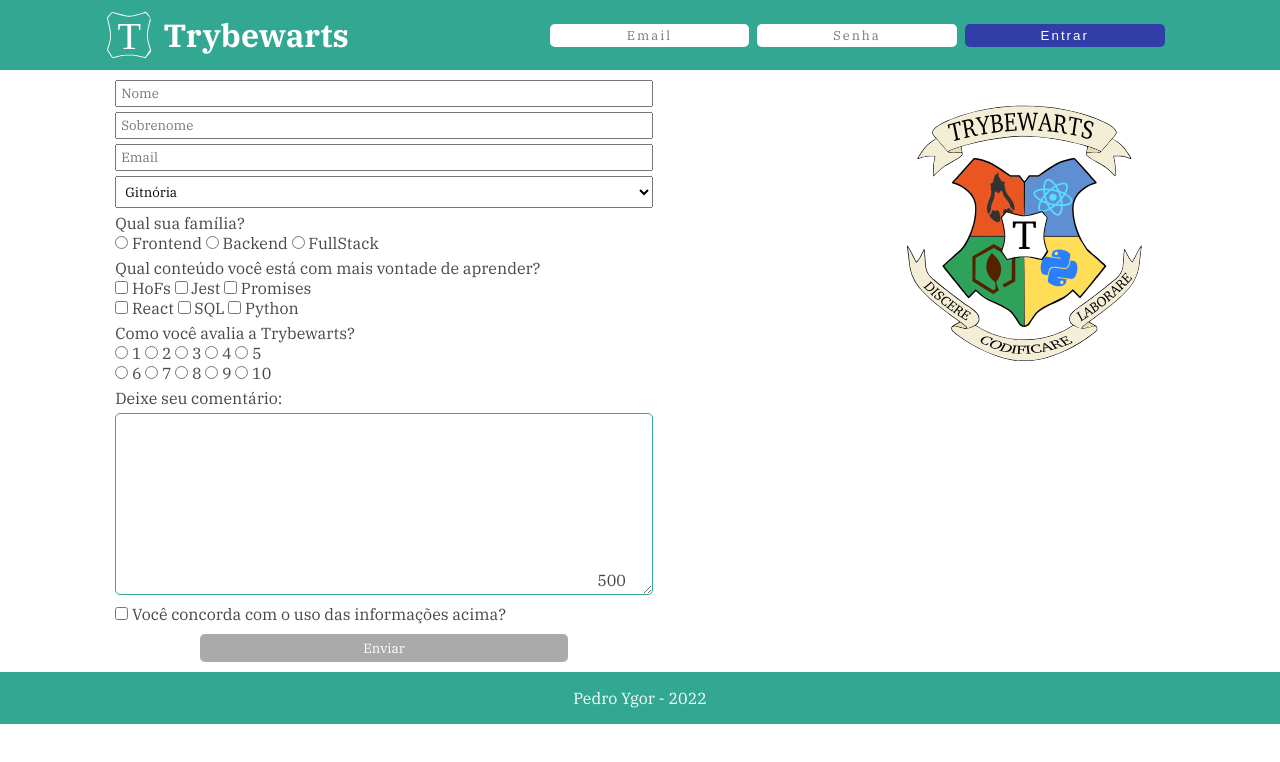
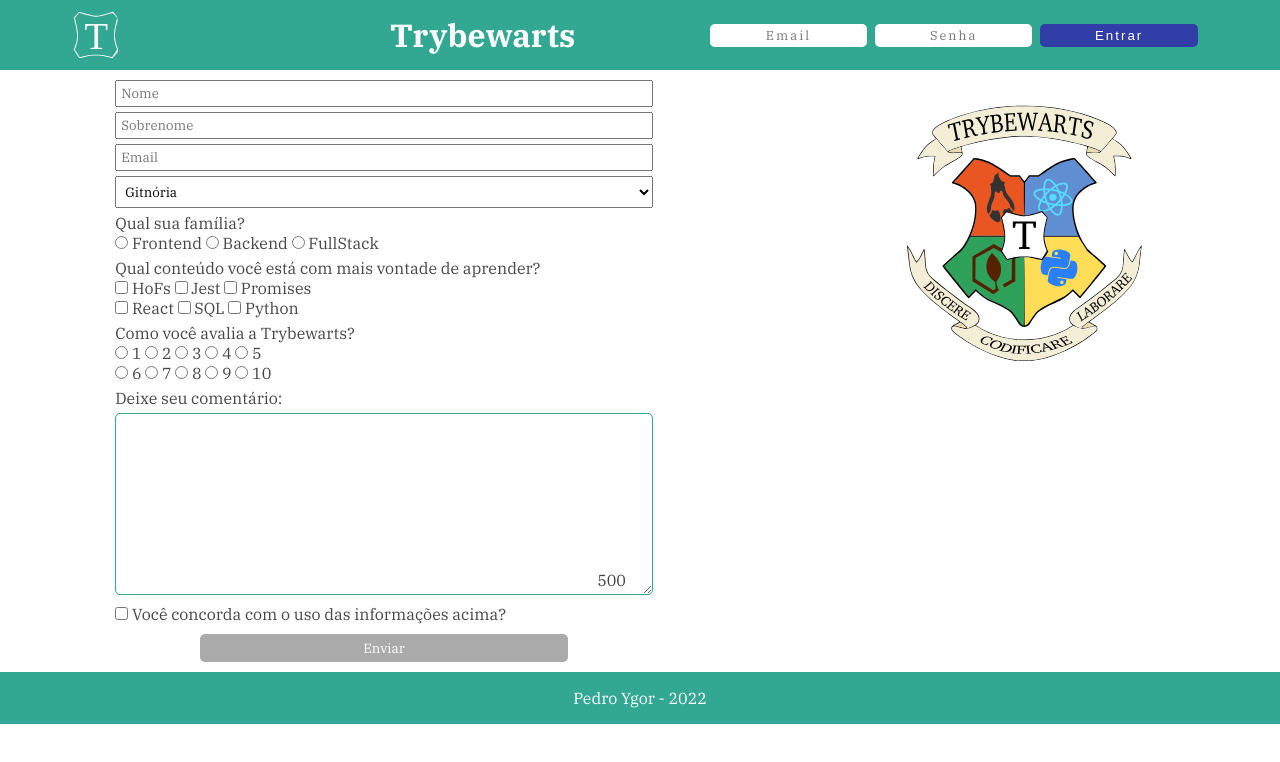
Before and after one commit to pedroygor/projetos-trybe, a plain HTML site: page trybewarts/index.html in a window 1280 px wide. Drawn offline with Linux system fonts and the light colour scheme; a web font is replaced by a local one.

Commit message:
ajustando header media (min-width: 801px)

```diff
--- a/trybewarts/style.css
+++ b/trybewarts/style.css
@@ -335,16 +335,17 @@ input::placeholder,
 
 @media screen and (min-width: 801px) {
   .header {
-    width: 100vw;
+    width: 100%;
     display: flex;
     flex-wrap: wrap;
     color: #fff;
     padding: 5px;
   }
   .header-title {
+    width: 40%;
     display: flex;
     flex-wrap: wrap;
-    justify-content: center;
+    justify-content: space-between;
     align-items: center;
     gap: 5px;
   }
@@ -353,8 +354,9 @@ input::placeholder,
   }
   .trybewarts-login {
     display: flex;
+    justify-content: flex-end;
     align-items: center;
-    width: 50%;
+    width: 40%;
     gap: 0.5rem;
     padding: 10px;
   }
```
